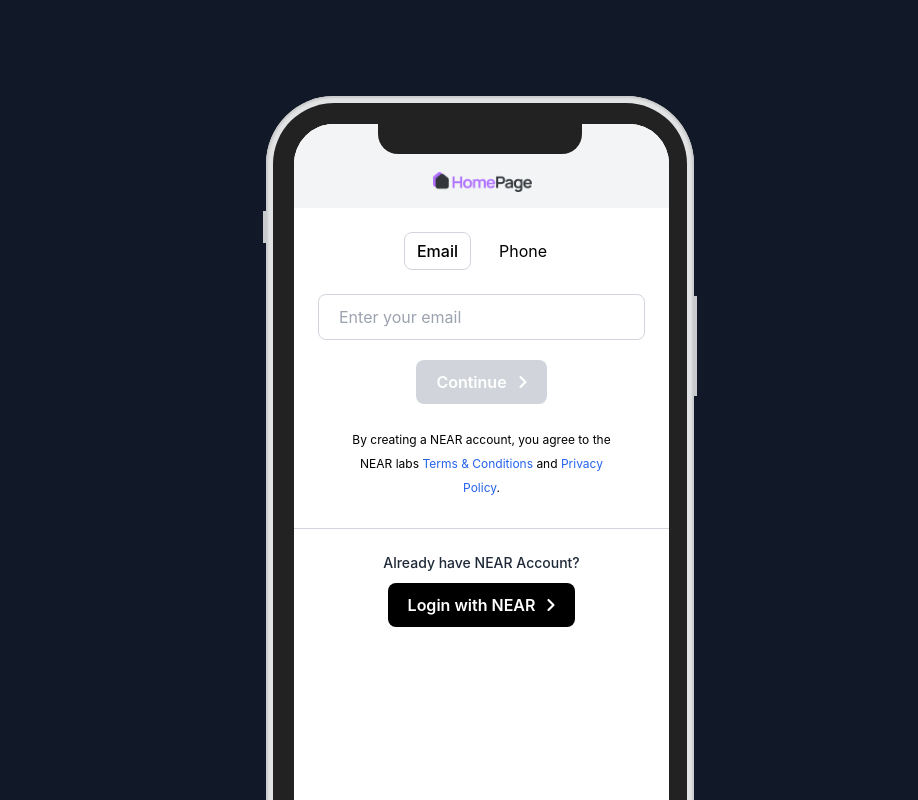
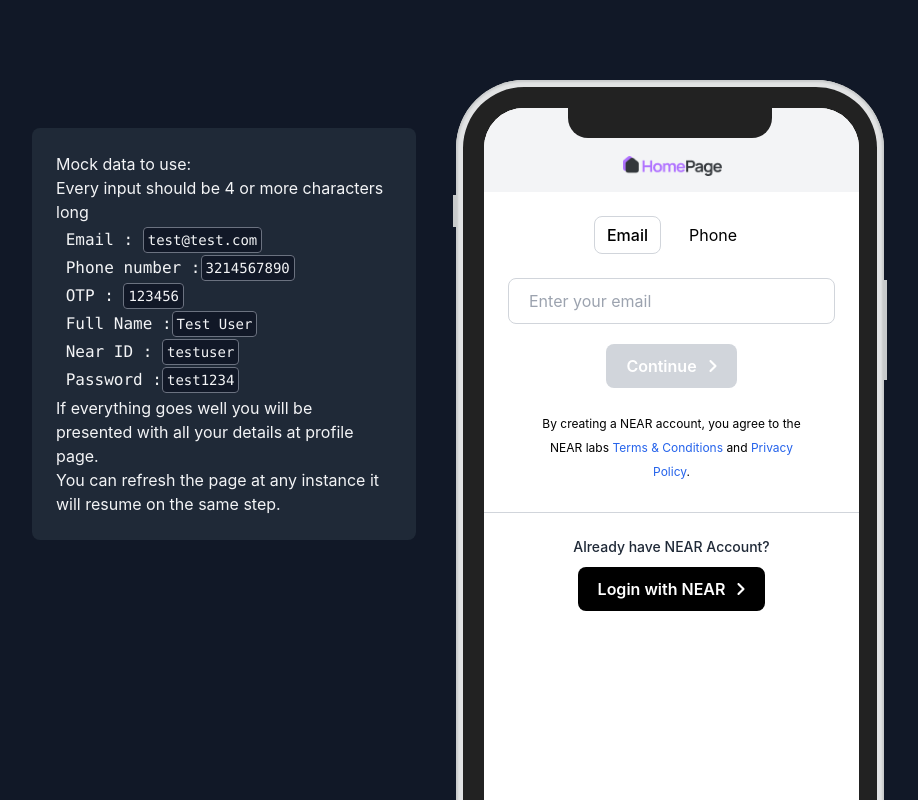
Before and after one commit to jkr86/next-signup-flow, a Next.js app: page / in a window 1280 px wide. Shown: the top 800 px of the page, without its empty margins (182-1100 px from the left). Built offline with nearby package versions, Linux system fonts and the light colour scheme.

Commit message:
added instructions

```diff
--- a/components/Layout/index.js
+++ b/components/Layout/index.js
@@ -2,11 +2,57 @@
 
 const Layout = ({ children }) => {
   return (
-    <div className="bg-gray-900 mt-0 pt-20">
-      <div className='max-w-sm min-h-screen m-auto'>
-        <main>
+    <div className='bg-gray-900 mt-0 pt-20'>
+      <div className='min-h-screen m-auto'>
+        <main className='flex items-start justify-center'>
+          <div className='bg-gray-800 rounded-lg mr-10 max-w-sm w-96 mt-12 text-gray-100 p-6'>
+            <p>Mock data to use:</p>
+            <p>Every input should be 4 or more characters long</p>
+            <ul>
+              <li className='flex items-center my-1'>
+                <pre>
+                  {" "}
+                  Email : <code className='bg-gray-900 p-1 border border-gray-500 rounded text-sm'>test@test.com</code>
+                </pre>
+              </li>
+              <li className='flex items-center my-1'>
+                <pre>
+                  {" "}
+                  Phone number :<code className='bg-gray-900 p-1 border border-gray-500 rounded text-sm'>3214567890</code>
+                </pre>
+              </li>
+              <li className='flex items-center my-1'>
+                <pre>
+                  {" "}
+                  OTP : <code className='bg-gray-900 p-1 border border-gray-500 rounded text-sm'>123456</code>
+                </pre>
+              </li>
+              <li className='flex items-center my-1'>
+                <pre>
+                  {" "}
+                  Full Name :<code className='bg-gray-900 p-1 border border-gray-500 rounded text-sm'>Test User</code>
+                </pre>
+              </li>
+              <li className='flex items-center my-1'>
+                <pre>
+                  {" "}
+                  Near ID : <code className='bg-gray-900 p-1 border border-gray-500 rounded text-sm'>testuser</code>
+                </pre>
+              </li>
+              <li className='flex items-center my-1'>
+                <pre>
+                  {" "}
+                  Password :<code className='bg-gray-900 p-1 border border-gray-500 rounded text-sm'>test1234</code>
+                </pre>
+              </li>
+            </ul>
+            <p>If everything goes well you will be presented with all your details at profile page.</p>
+            <p>You can refresh the page at any instance it will resume on the same step.</p>
+          </div>
           <div className='device device-iphone-x'>
-            <div className='device-frame'><div className="device-content overflow-y-auto">{children}</div></div>
+            <div className='device-frame'>
+              <div className='device-content overflow-y-auto'>{children}</div>
+            </div>
             <div className='device-header' />
             <div className='device-btns' />
             <div className='device-power' />
--- a/styles/globals.css
+++ b/styles/globals.css
@@ -29,9 +29,6 @@
 }
 
 /* Device styles below */
-.device {
-  margin: 1rem auto;
-}
 .device-iphone-x {
   height: 868px;
   width: 428px;
```
Also changed, not shown: 1 other file (tests, documents, lock files or other folders).
